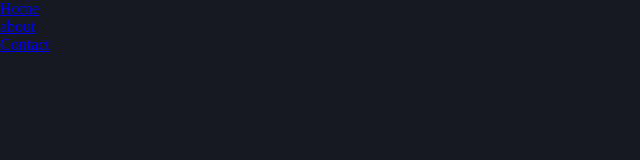
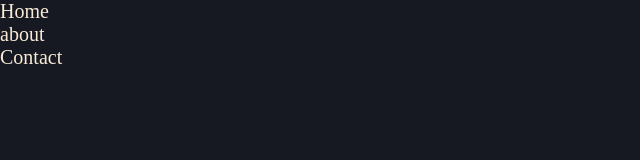
Before and after one commit to kasumba256/ACM-FILMS, a plain HTML site: page Index.html in a window 1280 px wide. Shown: the whole page, without its empty margins (0-640 px from the left). Drawn offline with Linux system fonts and the light colour scheme.

Commit message:
This giving the url styling with css

```diff
--- a/Index.css
+++ b/Index.css
@@ -5,3 +5,10 @@
     padding: 0;
     background-color:#161922 ;
 }
+.nav ul li a
+{
+    text-decoration: none;
+    color: antiquewhite;
+    font-size: 20px;
+
+}
```
